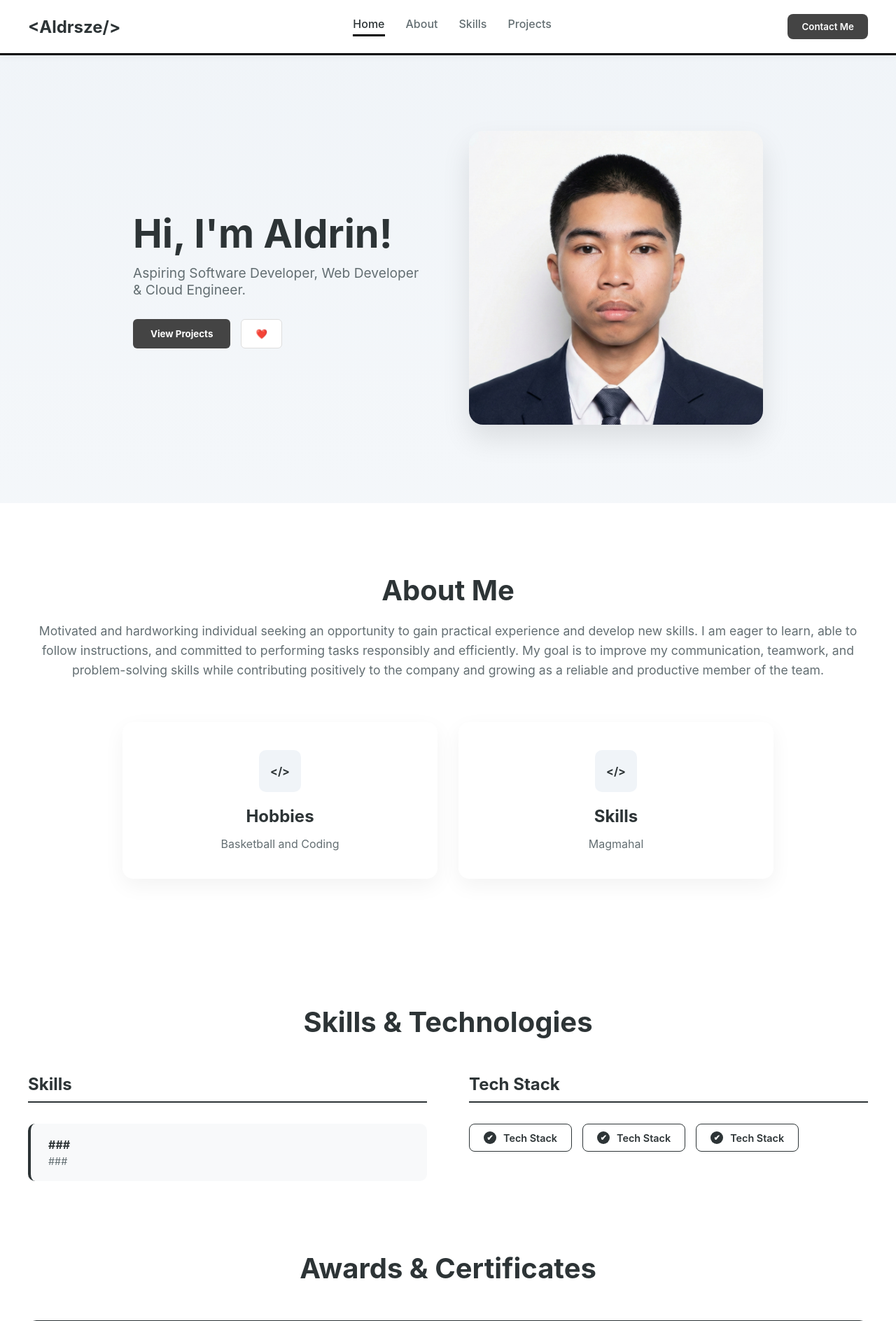
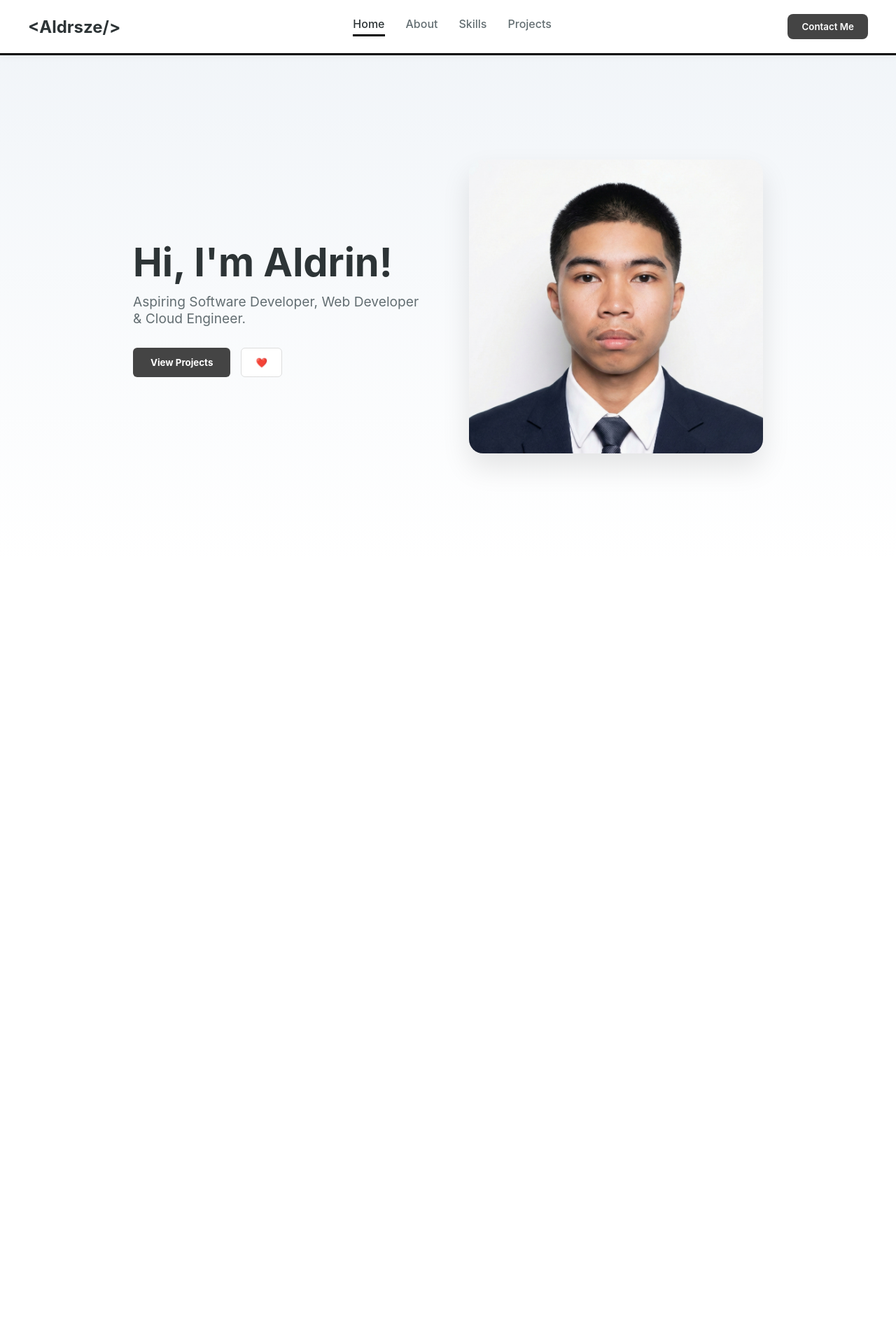
Before and after one commit to aldrsze/Personal-Portfolio-Website-v2, a Flask app: page / in a window 1280 px wide. Shown: the top 1888 px of the page at 70% size. After the commit the page ends 674 px from the top, so only its background shows below. Run offline with Flask 3, Linux system fonts and the light colour scheme.

Commit message:
Sectioning changes.

```diff
--- a/static/css/style.css
+++ b/static/css/style.css
@@ -36,6 +36,7 @@
 html {
     scroll-behavior: smooth;
     scroll-padding-top: 80px;
+    overflow: hidden;
 }
 
 img {
@@ -46,6 +47,28 @@ img {
 body {
     background: linear-gradient(to bottom, var(--bg-gradient-start), var(--bg-gradient-end));
     min-height: 100vh;
+    overflow: hidden;
+}
+
+/* Section Management */
+main {
+    margin-top: 80px;
+    height: calc(100vh - 80px);
+    overflow: hidden;
+}
+
+section {
+    display: none;
+    height: 100%;
+    overflow-y: auto;
+}
+
+section.active-section {
+    display: block;
+}
+
+section.hero-section.active-section {
+    display: flex;
 }
 
 /* This creates the centered lane for consistent alignment */
@@ -87,7 +110,7 @@ body {
     width: 100%;
     padding: 20px 0;
     border-bottom: 3px solid #000000;
-    position: sticky;
+    position: fixed;
     top: 0;
     background-color: var(--bg-primary);
     z-index: 1000;
@@ -544,3 +567,12 @@ body {
 .scroll-btn:hover {
     transform: scale(1.2);
 }
+
+/* Projects Section */
+.projects-section {
+    padding: 80px 0;
+    background-color: var(--bg-primary);
+    display: flex;
+    align-items: center;
+    justify-content: center;
+}
--- a/static/js/main.js
+++ b/static/js/main.js
@@ -35,13 +35,64 @@ navClose.addEventListener('click', closeMenu);
 mobileContactBtn.addEventListener('click', closeMenu);
 
 navLinks.forEach(function(link) {
-    link.addEventListener('click', closeMenu);
+    link.addEventListener('click', function(e) {
+        e.preventDefault();
+        const targetId = this.getAttribute('href').substring(1);
+        showSection(targetId);
+        closeMenu();
+    });
 });
 
 // Close menu on window resize
 window.addEventListener('resize', function() {
     if (window.innerWidth > 768) {
         closeMenu();
+    }
+});
+
+// Section Switching
+function showSection(sectionId) {
+    // Hide all sections
+    document.querySelectorAll('section').forEach(section => {
+        section.classList.remove('active-section');
+    });
+
+    // Show target section
+    const targetSection = document.getElementById(sectionId);
+    if (targetSection) {
+        targetSection.classList.add('active-section');
+    }
+
+    // Update active navigation link
+    document.querySelectorAll('.navigation a').forEach(link => {
+        link.classList.remove('active');
+        if (link.getAttribute('href') === '#' + sectionId) {
+            link.classList.add('active');
+        }
+    });
+}
+
+// Initialize - show home section by default
+document.addEventListener('DOMContentLoaded', function() {
+    showSection('home');
+
+    // Handle logo click
+    const logo = document.querySelector('.logo a');
+    if (logo) {
+        logo.addEventListener('click', function(e) {
+            e.preventDefault();
+            showSection('home');
+        });
+    }
+
+    // Handle "View Projects" button
+    const viewProjectsBtn = document.querySelector('.view-projects-btn');
+    if (viewProjectsBtn) {
+        viewProjectsBtn.addEventListener('click', function() {
+            // Navigate to projects if exists, otherwise go to skills
+            const projectsSection = document.getElementById('projects');
+            showSection(projectsSection ? 'projects' : 'skills');
+        });
     }
 });
 
@@ -69,43 +120,3 @@ function scrollCert(direction) {
         }
     }
 }
-
-const observerOptions = {
-    root: null,
-    rootMargin: '-20% 0px -70% 0px',
-    threshold: 0
-};
-
-const observer = new IntersectionObserver((entries) => {
-    entries.forEach(entry => {
-        const id = entry.target.getAttribute('id');
-        const navLink = document.querySelector(`.navigation a[href="#${id}"]`);
-
-        if (entry.isIntersecting) {
-            // Remove active from all links first
-            document.querySelectorAll('.navigation a').forEach(link => {
-                link.classList.remove('active');
-            });
-
-            // Add active to the current link
-            if (navLink) navLink.classList.add('active');
-        }
-    });
-}, observerOptions);
-
-// Track every section that has an ID
-document.querySelectorAll('section[id]').forEach(section => {
-    observer.observe(section);
-});
-
-// Extra check for the very top of the page
-window.addEventListener('scroll', () => {
-    if (window.scrollY < 50) {
-        document.querySelectorAll('.navigation a').forEach(link => {
-            link.classList.remove('active');
-            if (link.getAttribute('href') === '#home') {
-                link.classList.add('active');
-            }
-        });
-    }
-});
--- a/templates/index.html
+++ b/templates/index.html
@@ -4,8 +4,8 @@
     <meta charset="UTF-8">
     <meta name="viewport" content="width=device-width, initial-scale=1.0">
     <title>Aldrsze Portfolio</title>
-    <link rel="stylesheet" href="{{ url_for('static', filename='css/style.css')}}">
-    <link rel="stylesheet" href="{{ url_for('static', filename='css/responsive.css')}}">
+    <link rel="stylesheet" href="/static/css/style.css">
+    <link rel="stylesheet" href="/static/css/responsive.css">
 </head>
 <body>
 
@@ -49,7 +49,7 @@
                     </div>
 
                     <div class="hero-image">
-                        <img src="{{ url_for('static', filename='images/Formal.jpg') }}" alt="profile">
+                        <img src="/static/images/Formal.jpg" alt="profile">
                     </div>
                 </div>
             </div>
@@ -132,27 +132,34 @@
                     <button class="scroll-btn scroll-btn-left" onclick="scrollCert(-1)">❮</button>
                     <div class="certificates-list" id="cert-slider">
                         <div class="cert-card">
-                            <img src="{{ url_for('static', filename='images/cert_java.png') }}" alt="Introduction to Java">
+                            <img src="/static/images/cert_java.png" alt="Introduction to Java">
                         </div>
                         <div class="cert-card">
-                            <img src="{{ url_for('static', filename='images/cert_python.png') }}" alt="Introduction to Python">
+                            <img src="/static/images/cert_python.png" alt="Introduction to Python">
                         </div>
                         <div class="cert-card">
-                            <img src="{{ url_for('static', filename='images/SmartStock.png') }}" alt="SmartStock Certificate">
+                            <img src="/static/images/SmartStock.png" alt="SmartStock Certificate">
                         </div>
                         <div class="cert-card">
-                            <img src="{{ url_for('static', filename='images/Formal.jpg') }}" alt="Formal Photo">
+                            <img src="/static/images/Formal.jpg" alt="Formal Photo">
                         </div>
                         <div class="cert-card">
-                            <img src="{{ url_for('static', filename='images/1x1_FORMAL.jpg') }}" alt="1x1 Formal Photo">
+                            <img src="/static/images/1x1_FORMAL.jpg" alt="1x1 Formal Photo">
                         </div>
                     </div>
                     <button class="scroll-btn scroll-btn-right" onclick="scrollCert(1)">❯</button>
                 </div>
             </div>
         </section>
+
+        <section class="projects-section" id="projects">
+            <div class="container">
+                <h2 class="main-title">Projects</h2>
+                <p style="text-align: center; margin-top: 20px; color: var(--text-muted);">Coming soon...</p>
+            </div>
+        </section>
     </main>
 
-    <script src="{{ url_for('static', filename='js/main.js') }}"></script>
+    <script src="/static/js/main.js"></script>
 </body>
 </html>
```
